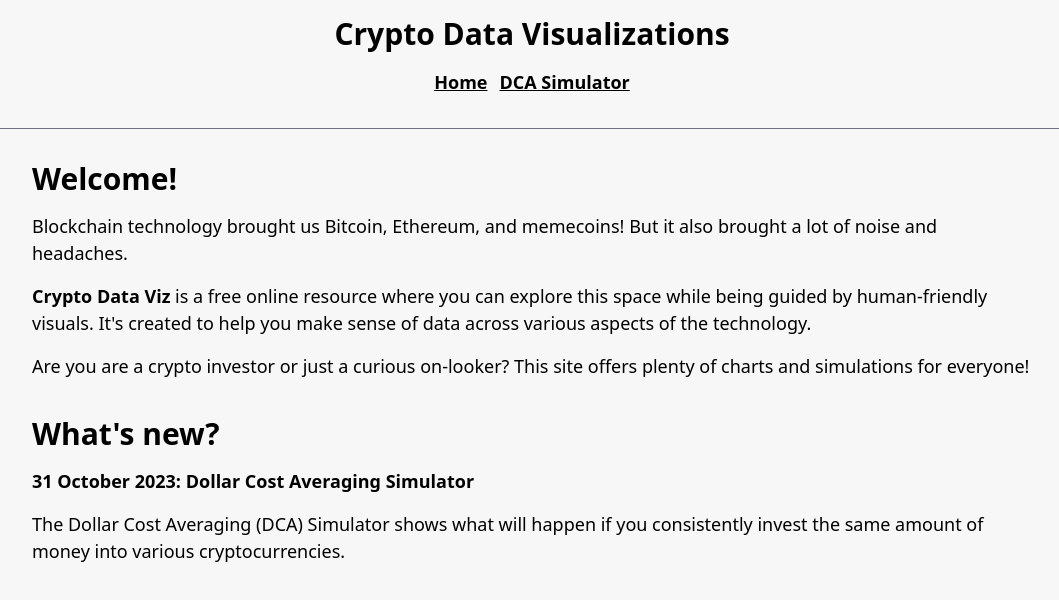
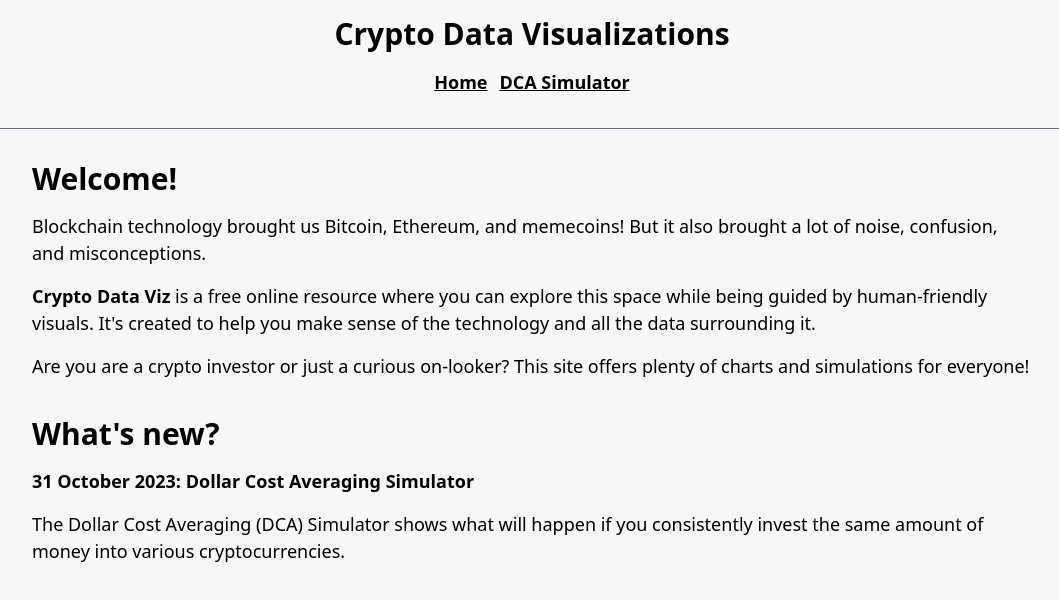
Before and after one commit to antonydesigns/cryptodataviz, a Next.js app: page / in a window 1280 px wide. Shown: the top 600 px of the page, without its empty margins (108-1167 px from the left). Built offline with nearby package versions, Linux system fonts and the light colour scheme.

Commit message:
update homepage copy

```diff
--- a/app/(pages)/(marketing)/(homepage)/page.jsx
+++ b/app/(pages)/(marketing)/(homepage)/page.jsx
@@ -4,8 +4,8 @@
   const intro = {
     heading: "Welcome!",
     body: [
-      "Blockchain technology brought us Bitcoin, Ethereum, and memecoins! But it also brought a lot of noise and headaches.",
-      "<strong>Crypto Data Viz</strong> is a free online resource where you can explore this space while being guided by human-friendly visuals. It's created to help you make sense of data across various aspects of the technology.",
+      "Blockchain technology brought us Bitcoin, Ethereum, and memecoins! But it also brought a lot of noise, confusion, and misconceptions.",
+      "<strong>Crypto Data Viz</strong> is a free online resource where you can explore this space while being guided by human-friendly visuals. It's created to help you make sense of the technology and all the data surrounding it.",
       "Are you are a crypto investor or just a curious on-looker? This site offers plenty of charts and simulations for everyone!",
     ],
   };
```
